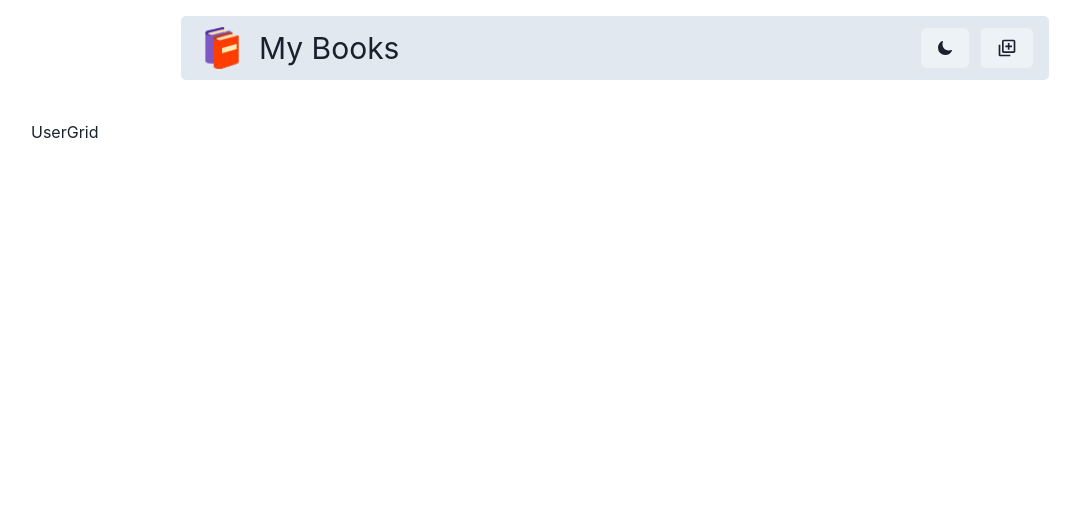
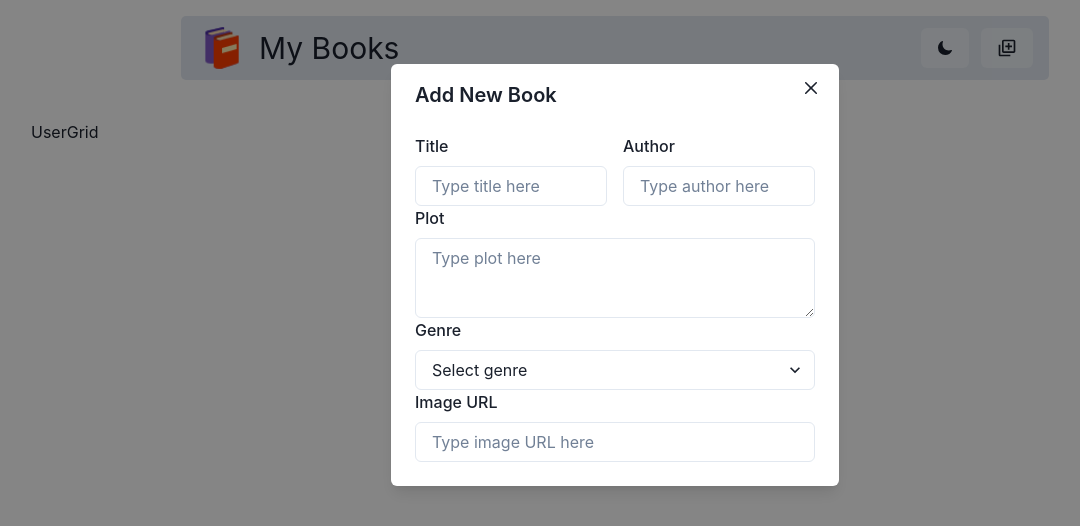
Before and after one commit to LaurenCummings/book-project, a React (Vite) app in the folder frontend/: page / in a window 1280 px wide. Both pictures are taken after a click on the button 1032 px from the left and 48 px from the top of the page. Shown: the top 526 px of the page, without its empty margins (25-1105 px from the left). Built offline with nearby package versions, Linux system fonts and the light colour scheme.

Commit message:
added input fields to new book form

```diff
--- a/frontend/src/components/CreateBookModal.jsx
+++ b/frontend/src/components/CreateBookModal.jsx
@@ -1,4 +1,4 @@
-import { Button, Flex, FormControl, FormLabel, Input, Modal, ModalBody, ModalCloseButton, ModalContent, ModalHeader, ModalOverlay, useDisclosure } from "@chakra-ui/react";
+import { Button, Flex, FormControl, FormLabel, Input, Modal, ModalBody, ModalCloseButton, ModalContent, ModalHeader, ModalOverlay, Select, Textarea, useDisclosure } from "@chakra-ui/react";
 import { BiAddToQueue } from "react-icons/bi";
 
 const CreateBookModal = () => {
@@ -6,7 +6,7 @@ const CreateBookModal = () => {
 
   return (
     <>
-        <Button>
+        <Button onClick={onOpen}>
             <BiAddToQueue size={20} />
         </Button>
 
@@ -25,7 +25,31 @@ const CreateBookModal = () => {
                             <FormLabel>Title</FormLabel>
                             <Input placeholder="Type title here" />
                         </FormControl>
+                        <FormControl>
+                            <FormLabel>Author</FormLabel>
+                            <Input placeholder="Type author here" />
+                        </FormControl>
                     </Flex>
+                    <FormControl>
+                        <FormLabel>Plot</FormLabel>
+                        <Textarea placeholder="Type plot here" />
+                    </FormControl>
+                    <FormControl>
+                        <FormLabel>Genre</FormLabel>
+                        <Select placeholder="Select genre">
+                            <option value="option1">Mystery</option>
+                            <option value="option1">Non-Fiction</option>
+                            <option value="option1">Historical Fiction</option>
+                            <option value="option1">Fantasy</option>
+                            <option value="option1">Biography</option>
+                            <option value="option1">YA Fiction</option>
+                            <option value="option1">Thriller</option>
+                        </Select>
+                    </FormControl>
+                    <FormControl>
+                        <FormLabel>Image URL</FormLabel>
+                        <Input placeholder="Type image URL here" />
+                    </FormControl>
                 </ModalBody>
             </ModalContent>
 
```
